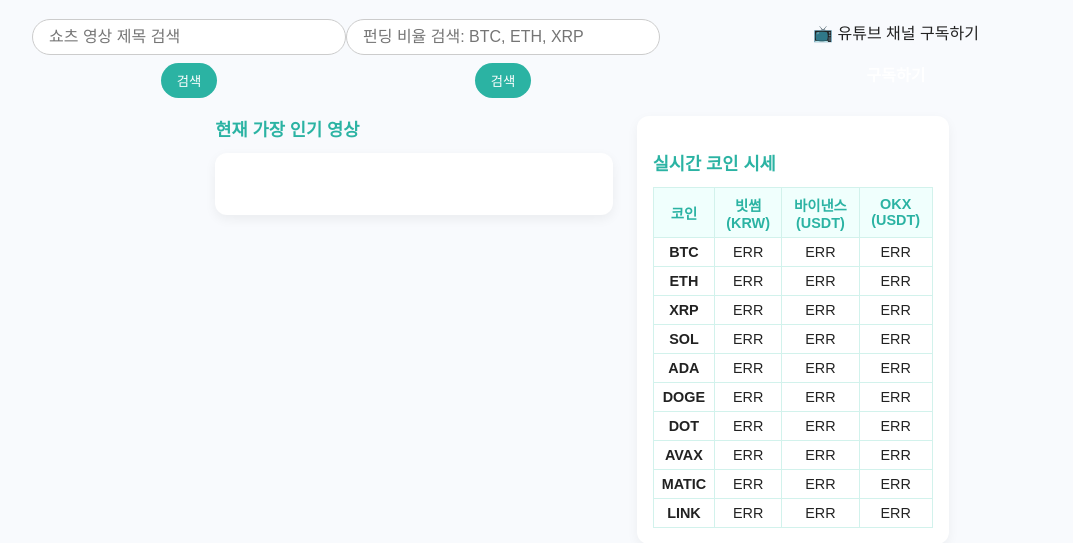
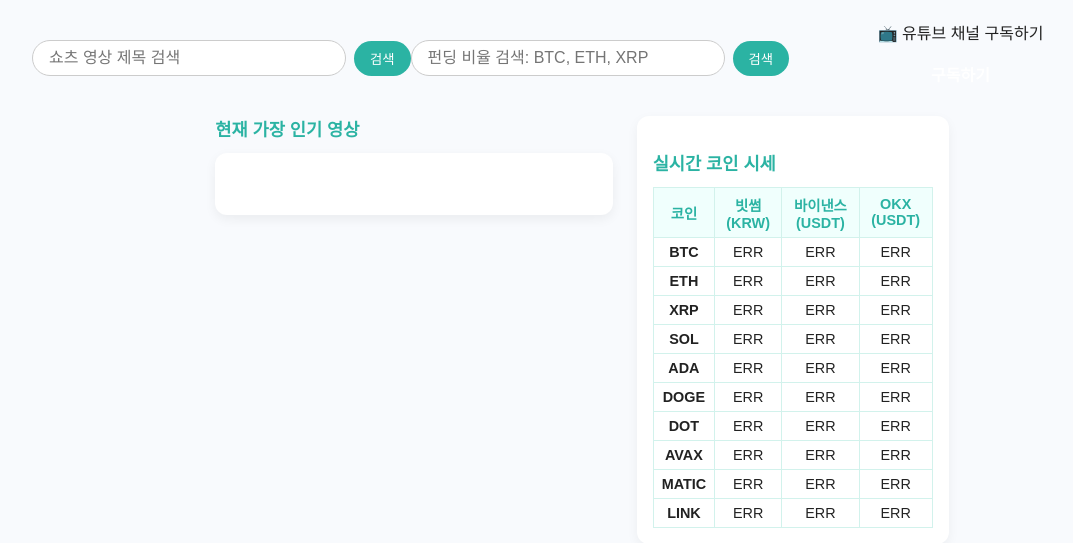
Before and after one commit to 1MinCoinLab/homepage, a Flask app: template templates/index.html in a window 1280 px wide. Shown: the part 73-616 px from the top of the page, without its empty margins (58-1131 px from the left). Run offline with Flask 3, Linux system fonts and the light colour scheme; the template is opened without the code that fills it, so the values that code supplies are empty.

Commit message:
Update style.css
검색 버튼 오른쪽 붙임.

```diff
--- a/static/style.css
+++ b/static/style.css
@@ -116,10 +116,11 @@ navbar {
 /* ✅ 검색창 정렬 및 스타일 통합 */
 .search-wrapper {
   display: flex;
-  flex-direction: column;
+  justify-content: center;
+  align-items: center;
   gap: 8px;
+  flex-wrap: nowrap; /* 버튼이 옆으로 붙도록 설정 */
   margin: 16px 0;
-  align-items: center;
 }
 
 .search-input {
```
